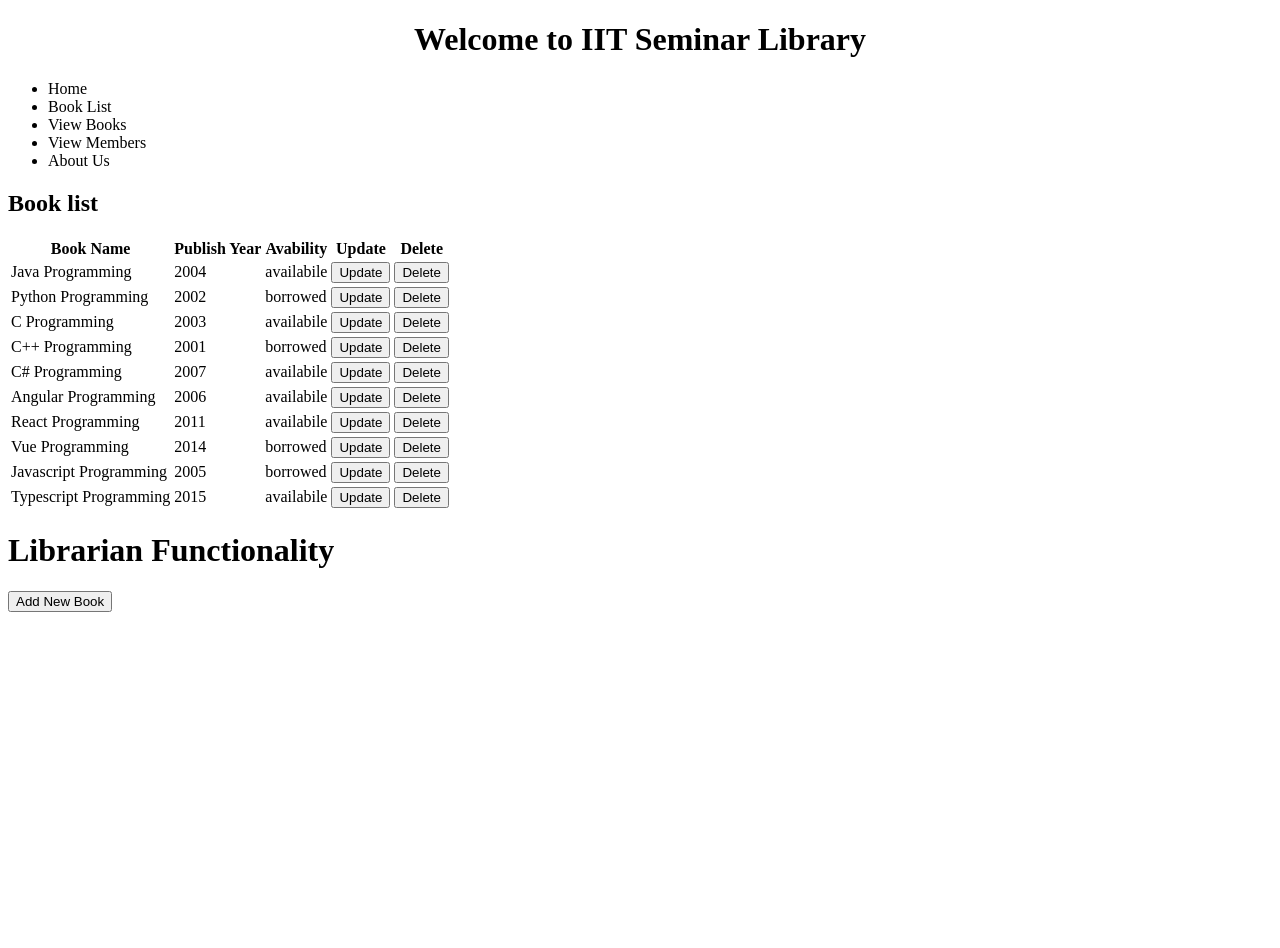
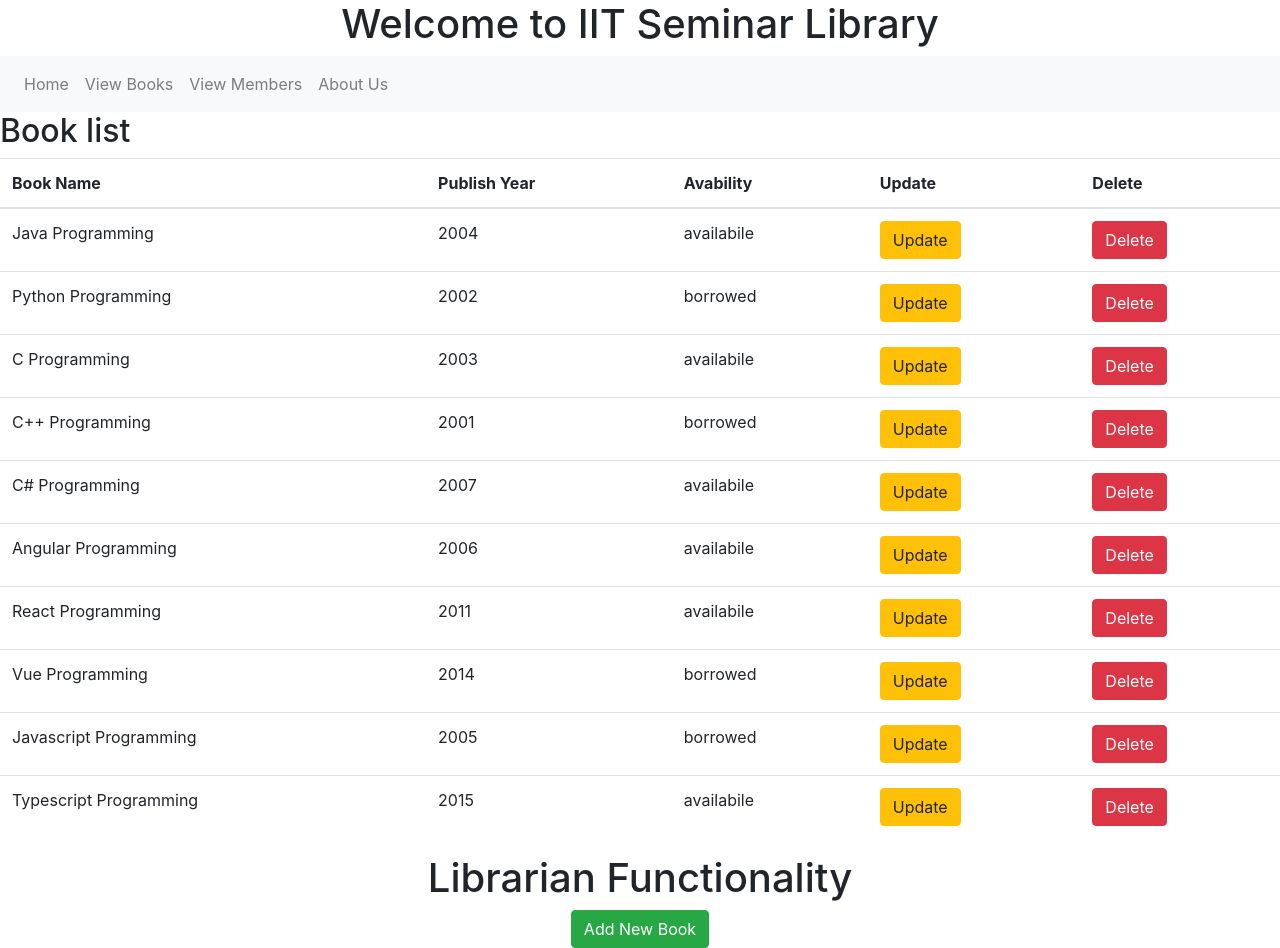
Before and after one commit to rakib3004/book-management, an Angular app: page / in a window 1280 px wide. Before the commit the page ends 800 px from the top, so only its background shows below. Built offline with nearby package versions, Linux system fonts and the light colour scheme.

Commit message:
remove home menu

```diff
--- a/src/app/home-menu/home-menu.component.html
+++ b/src/app/home-menu/home-menu.component.html
@@ -4,9 +4,6 @@
       <ul class="navbar-nav ">
         <li class="nav-item ">
           <a class="nav-link" (click)="viewHome()">Home</a>
-        </li>
-        <li class="nav-item">
-          <a class="nav-link"  (click)="viewBooks()">Book List</a>
         </li>
         <li class="nav-item">
             <a class="nav-link" (click)="viewBooks()">View Books</a>
--- a/src/index.html
+++ b/src/index.html
@@ -9,7 +9,7 @@
   <link rel="stylesheet" type="text/html" href="/src/css/bootstrap.min.css">
 
 
-  <!-- <link rel="stylesheet" href="https://stackpath.bootstrapcdn.com/bootstrap/4.3.1/css/bootstrap.min.css" integrity="sha384-ggOyR0iXCbMQv3Xipma34MD+dH/1fQ784/j6cY/iJTQUOhcWr7x9JvoRxT2MZw1T" crossorigin="anonymous"> -->
+  <link rel="stylesheet" href="https://stackpath.bootstrapcdn.com/bootstrap/4.3.1/css/bootstrap.min.css" integrity="sha384-ggOyR0iXCbMQv3Xipma34MD+dH/1fQ784/j6cY/iJTQUOhcWr7x9JvoRxT2MZw1T" crossorigin="anonymous">
 
 
 </head>
```
